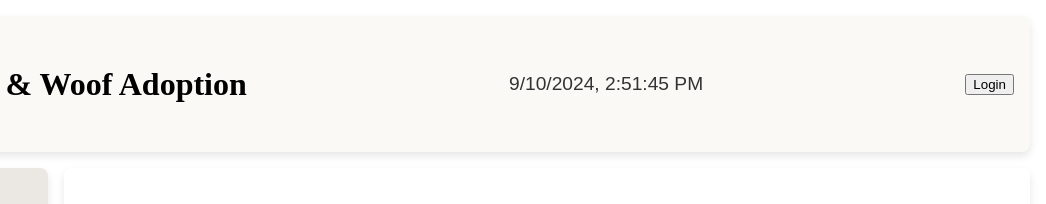
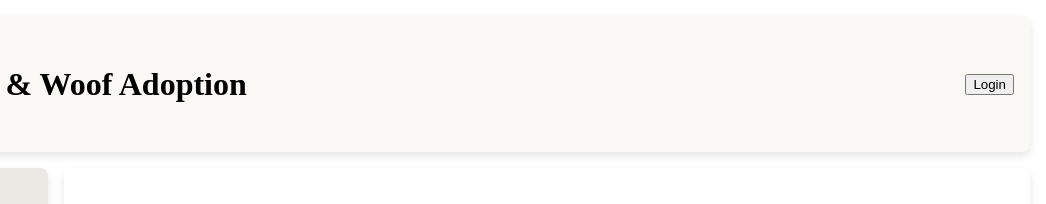
Before and after one commit to LevonKad/MeowWoofAdoption, a website: page public/create-account.html in a window 1280 px wide. Shown: the top 204 px of the page, 234-1280 px from the left. Drawn offline with Linux system fonts and the light colour scheme.

Commit message:
Update create-account.html

```diff
--- a/public/create-account.html
+++ b/public/create-account.html
@@ -15,7 +15,6 @@
                 </a>
                 <h1>Meow & Woof Adoption</h1>
             </div>
-            <div class="date_time" id="getCurrentDateResult"></div>
             <div class="auth-info">
                 <span id="usernameDisplay"></span>
                 <button id="authButton" class="button"></button>
```
